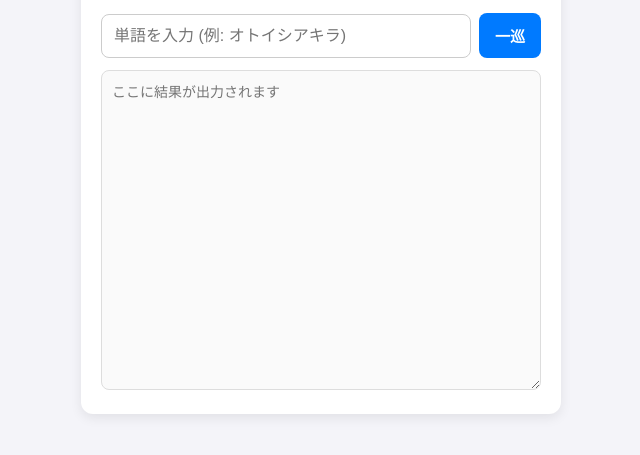
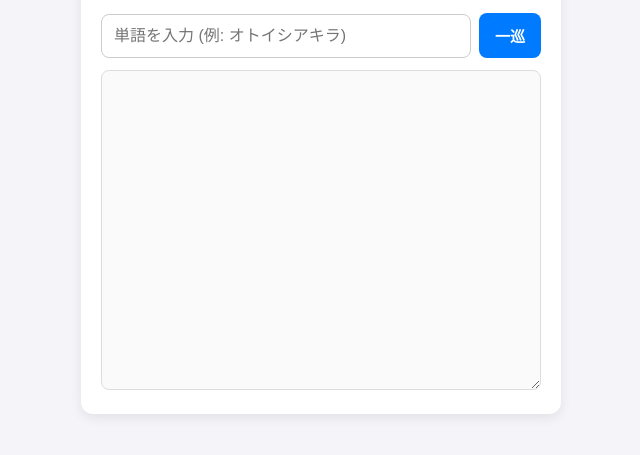
Before and after one commit to KenKinTV1761/otoishi_game, a plain HTML site: page index.html in a window 1280 px wide. Shown: the part 67-522 px from the top of the page, without its empty margins (319-959 px from the left). Drawn offline with Linux system fonts and the light colour scheme.

Commit message:
Update index.html

```diff
--- a/index.html
+++ b/index.html
@@ -144,7 +144,7 @@
 
   <div id="universeMsg" class="universe-message">『宇宙』は一巡したッ！</div>
 
-  <textarea id="output" readonly placeholder="ここに結果が出力されます"></textarea>
+  <textarea id="output" readonly></textarea>
 </div>
 
 <script>
```
